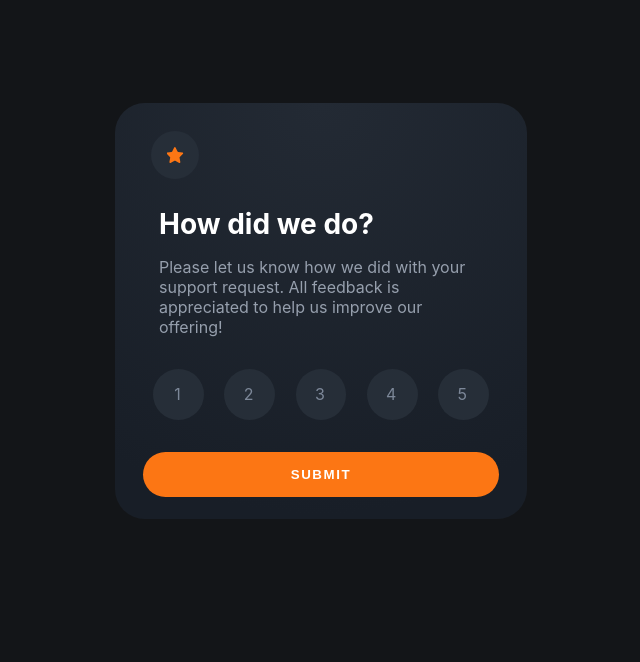
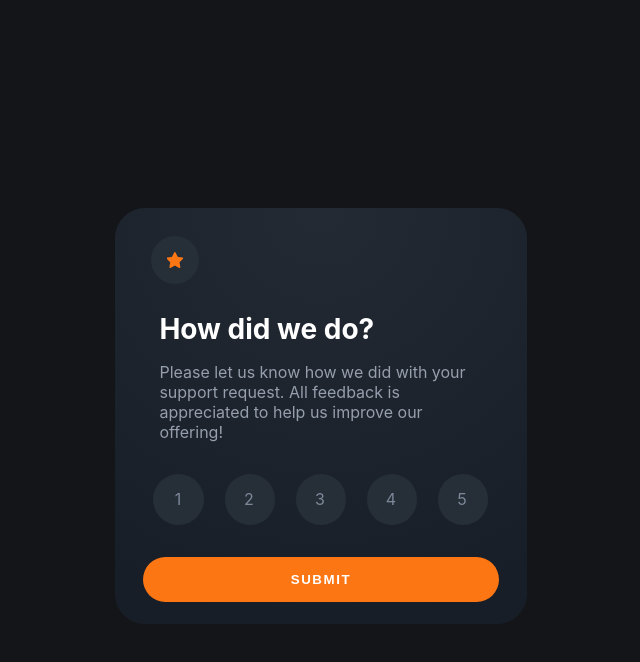
Before and after one commit to yagoalessio88/FRONTENDMENTOR-interactive-rating-component, a React (Create React App) app: page / in a window 1280 px wide. Shown: the top 662 px of the page, without its empty margins (319-959 px from the left). Built offline with nearby package versions, Linux system fonts and the light colour scheme.

Commit message:
margin and width small correction

```diff
--- a/src/App.css
+++ b/src/App.css
@@ -12,10 +12,10 @@ main{
   padding: 1rem;
 }
 .main-section {
-  margin: 7% auto 0 auto;
+  margin: 24vh auto 0 auto;
   background: radial-gradient(98.96% 98.96% at 50% 0%, #232A34 0%, #181E27 100%);
   border-radius: 1.875rem;
   padding: 1.75rem;
-  width: 25.75rem;
+  width: 25.7rem;
   height: 26rem;
 }
```
